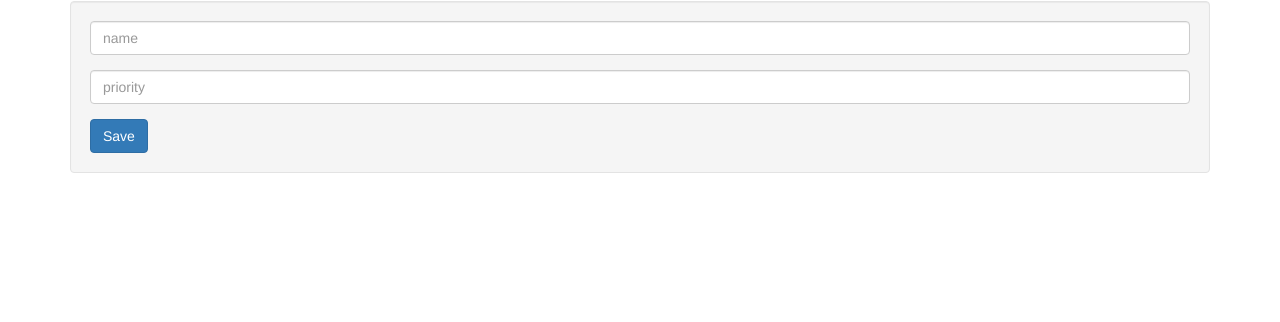
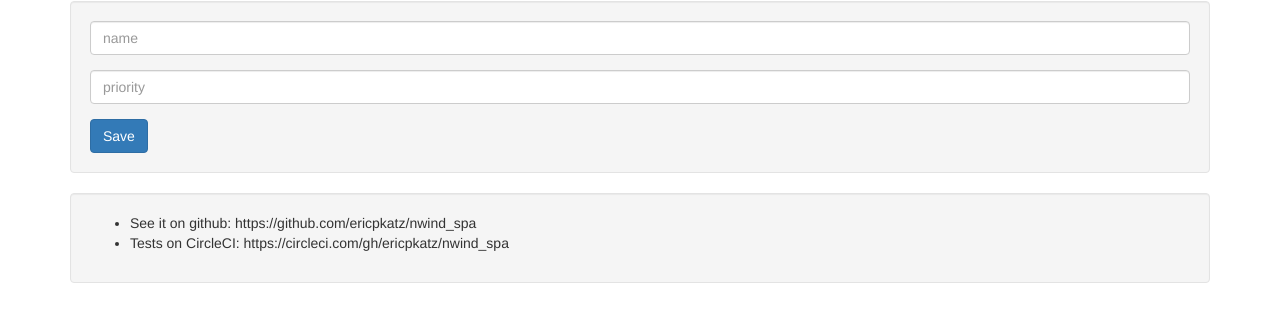
Before and after one commit to ericpkatz/nwind_spa, a website: page views/index.html in a window 1280 px wide. Shown: the part 62-384 px from the top of the page. Drawn offline with nearby package versions, Linux system fonts and the light colour scheme; no server answers.

Commit message:
fix router code

```diff
--- a/app.js
+++ b/app.js
@@ -23,7 +23,7 @@ app.get('/', function(req, res){
   res.render('index');
 });
 
-app.use('/api/products', require('./routes/products');
+app.use('/api/products', require('./routes/products'));
 
 
 app.use(function(er, req, res, next){
--- a/views/index.html
+++ b/views/index.html
@@ -38,6 +38,12 @@
         </ul>
 
       </div>
+      <div class='well'>
+        <ul>
+          <li>See it on github: https://github.com/ericpkatz/nwind_spa</li>
+          <li>Tests on CircleCI: https://circleci.com/gh/ericpkatz/nwind_spa </li>
+        </ul>
+      </div>
 
     </div>
 
```
